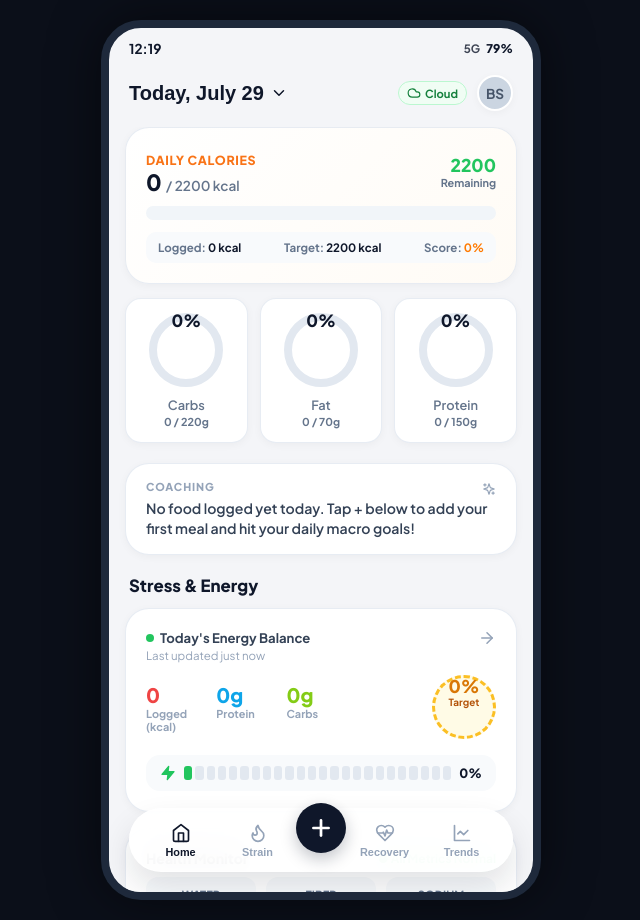
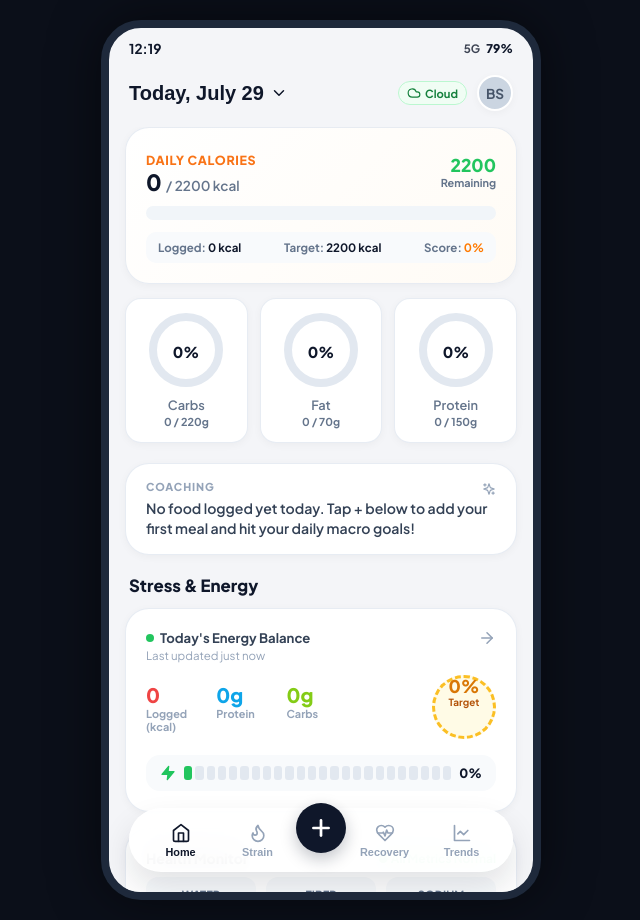
Before and after one commit to ndunl075/calori, a React (Vite) app: page / in a window 1280 px wide. Shown: the whole page, without its empty margins (319-959 px from the left). Built offline with nearby package versions, Linux system fonts and the light colour scheme; a web font is replaced by a local one.

Commit message:
fix: dead-center percentage text alignment inside ring gauges using native SVG text anchor

```diff
--- a/src/components/RingGauge.jsx
+++ b/src/components/RingGauge.jsx
@@ -28,8 +28,8 @@ export default function RingGauge({
         position: 'relative'
       }}
     >
-      <div style={{ position: 'relative', width: size, height: size, display: 'flex', alignItems: 'center', justifyContent: 'center' }}>
-        <svg width={size} height={size} style={{ transform: 'rotate(-90deg)', display: 'block' }}>
+      <div style={{ position: 'relative', width: size, height: size }}>
+        <svg width={size} height={size} style={{ display: 'block' }}>
           <defs>
             <linearGradient id={gradientId} x1="0%" y1="0%" x2="100%" y2="100%">
               <stop offset="0%" stopColor={startColor} />
@@ -64,49 +64,41 @@ export default function RingGauge({
             strokeLinecap="round"
             filter={`url(#shadow-${gradientId})`}
             style={{
+              transform: `rotate(-90deg)`,
+              transformOrigin: '50% 50%',
               transition: 'stroke-dashoffset 0.8s cubic-bezier(0.16, 1, 0.3, 1)'
             }}
           />
+
+          {/* Native SVG Dead-Center Text */}
+          <text
+            x="50%"
+            y={sublabel ? "44%" : "52%"}
+            textAnchor="middle"
+            dominantBaseline="central"
+            fill="#0f172a"
+            fontSize={size > 120 ? '26' : '15'}
+            fontWeight="800"
+            fontFamily="Plus Jakarta Sans, sans-serif"
+          >
+            {percentage}%
+          </text>
+
+          {sublabel && (
+            <text
+              x="50%"
+              y="66%"
+              textAnchor="middle"
+              dominantBaseline="central"
+              fill="#64748b"
+              fontSize={size > 120 ? '12' : '9'}
+              fontWeight="700"
+              fontFamily="Plus Jakarta Sans, sans-serif"
+            >
+              {sublabel}
+            </text>
+          )}
         </svg>
-
-        {/* Center Percentage & Value Display */}
-        <div
-          style={{
-            position: 'absolute',
-            top: 0,
-            left: 0,
-            width: '100%',
-            height: '100%',
-            display: 'flex',
-            flexDirection: 'column',
-            alignItems: 'center',
-            justify: 'center',
-            textAlign: 'center',
-            pointerEvents: 'none'
-          }}
-        >
-          <span style={{
-            fontSize: size > 120 ? '1.75rem' : '1.05rem',
-            fontWeight: 800,
-            color: '#0f172a',
-            lineHeight: 1,
-            margin: 0,
-            padding: 0
-          }}>
-            {percentage}%
-          </span>
-          {sublabel && (
-            <span style={{
-              fontSize: size > 120 ? '0.78rem' : '0.62rem',
-              fontWeight: 700,
-              color: '#64748b',
-              marginTop: '3px',
-              lineHeight: 1
-            }}>
-              {sublabel}
-            </span>
-          )}
-        </div>
       </div>
 
       {label && (
```
